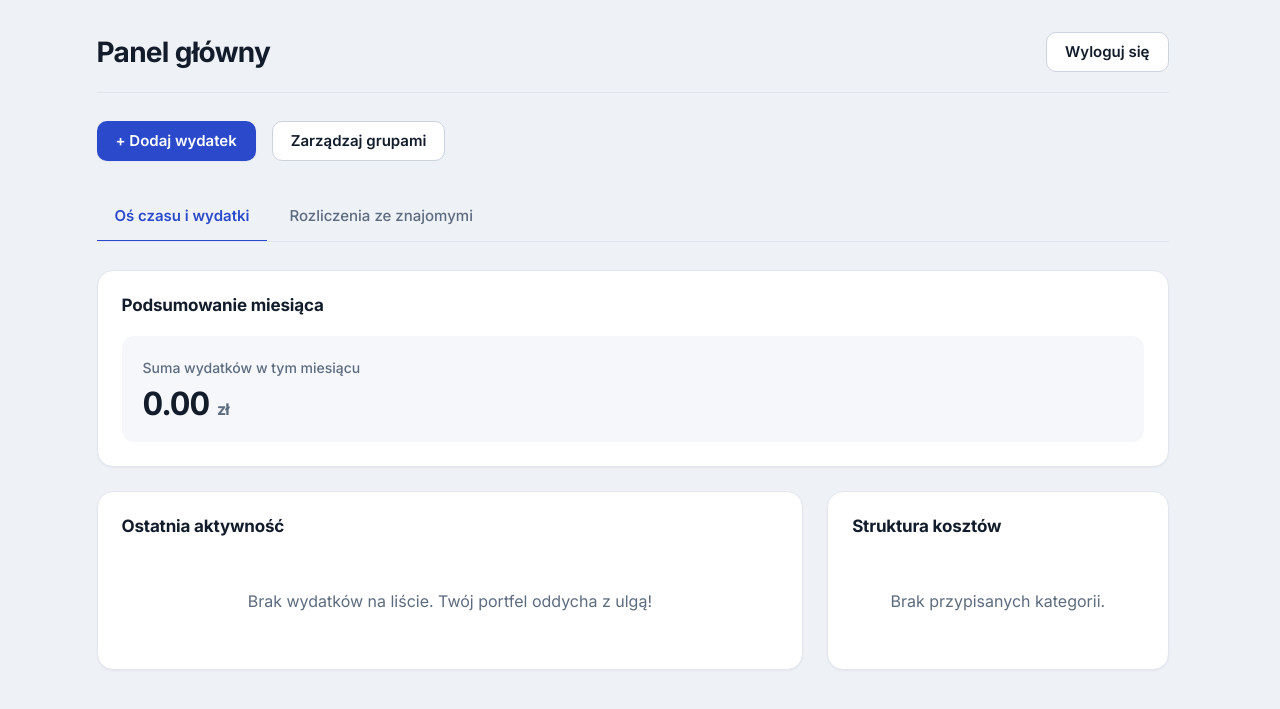
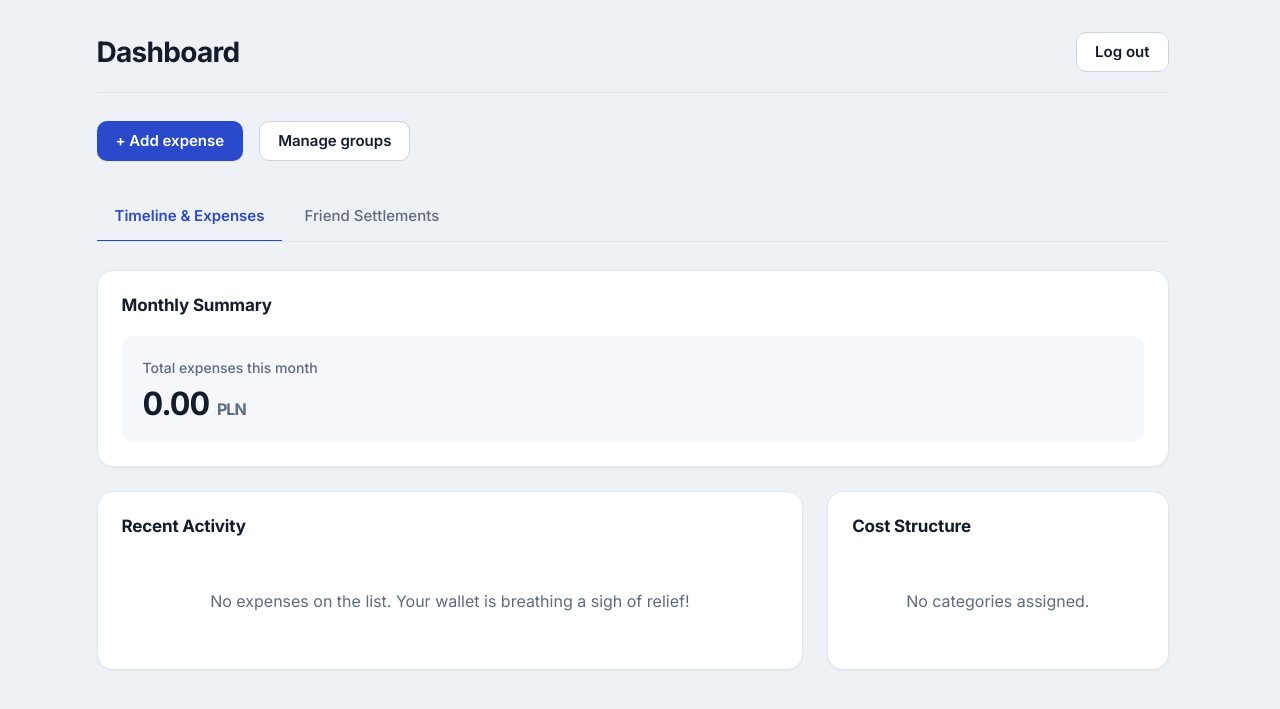
Before and after one commit to mikchuma/CostFlo, a Django app: page /expenses/ in a window 1280 px wide. Shown: the top 709 px of the page. Run offline with Django 5.2, Linux system fonts and the light colour scheme; the visitor is signed in with stand-in values (Sample User, id 1); data that the repository does not hold is empty.

Commit message:
feat: translated templates to en

```diff
--- a/expenses/templates/expenses/dashboard.html
+++ b/expenses/templates/expenses/dashboard.html
@@ -1,10 +1,10 @@
 {% load static %}
 <!DOCTYPE html>
-<html lang="pl">
+<html lang="en">
 <head>
     <meta charset="UTF-8">
     <meta name="viewport" content="width=device-width, initial-scale=1.0">
-    <title>Centrum Finansów</title>
+    <title>Finance Center</title>
 
     <link rel="preconnect" href="https://fonts.googleapis.com">
     <link rel="preconnect" href="https://fonts.gstatic.com" crossorigin>
@@ -16,35 +16,35 @@
     <div class="container">
 
         <header class="top-nav">
-            <h1>Panel główny</h1>
+            <h1>Dashboard</h1>
             <form method="post" action="{% url 'logout' %}" style="margin: 0;">
                 {% csrf_token %}
-                <button type="submit" class="btn btn-outline">Wyloguj się</button>
+                <button type="submit" class="btn btn-outline">Log out</button>
             </form>
         </header>
 
         <div style="display: flex; gap: 16px; margin-bottom: 32px;">
-            <a href="{% url 'expense-add' %}" class="btn btn-primary">+ Dodaj wydatek</a>
-            <a href="{% url 'group-list' %}" class="btn btn-outline">Zarządzaj grupami</a>
+            <a href="{% url 'expense-add' %}" class="btn btn-primary">+ Add expense</a>
+            <a href="{% url 'group-list' %}" class="btn btn-outline">Manage groups</a>
         </div>
 
         <nav class="tabs-container">
             <a href="?tab=history" class="tab-link {% if active_tab == 'history' %}active{% endif %}">
-                Oś czasu i wydatki
+                Timeline & Expenses
             </a>
             <a href="?tab=groups" class="tab-link {% if active_tab == 'groups' %}active{% endif %}">
-                Rozliczenia ze znajomymi
+                Friend Settlements
             </a>
         </nav>
 
         {% if active_tab == 'history' %}
             <div class="card">
-                <h2 class="card-header">Podsumowanie miesiąca</h2>
+                <h2 class="card-header">Monthly Summary</h2>
                 <div class="stats-grid">
                     <div class="stat-box">
-                        <div class="stat-label">Suma wydatków w tym miesiącu</div>
+                        <div class="stat-label">Total expenses this month</div>
                         <div class="stat-value" style="color: var(--text-main);">
-                            {{ monthly_total|floatformat:2 }} <span style="font-size: 1rem; color: var(--text-muted);">zł</span>
+                            {{ monthly_total|floatformat:2 }} <span style="font-size: 1rem; color: var(--text-muted);">PLN</span>
                         </div>
                     </div>
                 </div>
@@ -53,7 +53,7 @@
             <div style="display: grid; grid-template-columns: repeat(auto-fit, minmax(300px, 1fr)); gap: 24px; margin-bottom: 24px; align-items: start;">
 
                 <div class="card" style="margin-bottom: 0; grid-column: span 2;">
-                    <h2 class="card-header">Ostatnia aktywność</h2>
+                    <h2 class="card-header">Recent Activity</h2>
                     <ul class="list-group">
                         {% for item in history %}
                             <li class="list-item">
@@ -62,36 +62,42 @@
                                     <div class="stat-label" style="margin: 6px 0 0 0; text-transform: none;">
                                         {{ item.date|date:"d M Y" }}
                                         {% if item.group_name %}
-                                            &bull; <span style="color: var(--primary); font-weight: 600;">Grupa: {{ item.group_name }}</span>
+                                            &bull; <span style="color: var(--primary); font-weight: 600;">Group: {{ item.group_name }}</span>
                                         {% endif %}
                                     </div>
                                 </div>
                                 <div style="display: flex; align-items: center; gap: 16px;">
-                                    <span class="badge neutral">{{ item.amount|floatformat:2 }} zł</span>
+                                    <span class="badge neutral">{{ item.amount|floatformat:2 }} PLN</span>
                                     {% if item.type == 'personal' %}
-                                        <a href="{% url 'expense-edit' item.id %}" class="btn btn-outline" style="padding: 6px 12px; font-size: 0.8rem;">Edytuj</a>
+                                        <a href="{% url 'expense-edit' item.id %}" class="btn btn-outline" style="padding: 6px 12px; font-size: 0.8rem;">Edit</a>
+                                        <form action="{% url 'expense-delete' item.id %}" method="post" style="margin: 0; display: inline-block;">
+                                            {% csrf_token %}
+                                            <button type="submit" class="btn btn-outline" style="padding: 6px 12px; font-size: 0.8rem; color: var(--danger); border-color: var(--danger);">
+                                                Delete
+                                            </button>
+                                        </form>
                                     {% endif %}
                                 </div>
                             </li>
                         {% empty %}
                             <li class="list-item text-muted" style="justify-content: center; padding: 32px 0;">
-                                Brak wydatków na liście. Twój portfel oddycha z ulgą!
+                                No expenses on the list. Your wallet is breathing a sigh of relief!
                             </li>
                         {% endfor %}
                     </ul>
                 </div>
 
                 <div class="card" style="margin-bottom: 0;">
-                    <h2 class="card-header">Struktura kosztów</h2>
+                    <h2 class="card-header">Cost Structure</h2>
                     <ul class="list-group">
                     {% for row in by_category %}
                         <li class="list-item">
                             <span style="font-weight: 500;">{{ row.category }}</span>
-                            <strong>{{ row.total|floatformat:2 }} zł</strong>
+                            <strong>{{ row.total|floatformat:2 }} PLN</strong>
                         </li>
                     {% empty %}
                         <li class="list-item text-muted" style="justify-content: center; padding: 32px 0;">
-                            Brak przypisanych kategorii.
+                            No categories assigned.
                         </li>
                     {% endfor %}
                     </ul>
@@ -101,20 +107,20 @@
         {% elif active_tab == 'groups' %}
 
             <div class="card">
-                <h2 class="card-header">Bilans ogólny</h2>
+                <h2 class="card-header">Overall Balance</h2>
                 <div class="stats-grid">
                     <div class="stat-box">
-                        <div class="stat-label">Musisz oddać</div>
-                        <div class="stat-value text-red">{{ my_debts_total|floatformat:2 }} zł</div>
+                        <div class="stat-label">You owe</div>
+                        <div class="stat-value text-red">{{ my_debts_total|floatformat:2 }} PLN</div>
                     </div>
                     <div class="stat-box">
-                        <div class="stat-label">Inni są Ci winni</div>
-                        <div class="stat-value text-green">{{ others_debts_total|floatformat:2 }} zł</div>
+                        <div class="stat-label">Others owe you</div>
+                        <div class="stat-value text-green">{{ others_debts_total|floatformat:2 }} PLN</div>
                     </div>
                     <div class="stat-box" style="background-color: var(--card-bg);">
-                        <div class="stat-label">Twój bilans netto</div>
+                        <div class="stat-label">Your net balance</div>
                         <div class="stat-value {% if balance > 0 %}text-green{% elif balance < 0 %}text-red{% endif %}">
-                            {% if balance > 0 %}+{% endif %}{{ balance|floatformat:2 }} zł
+                            {% if balance > 0 %}+{% endif %}{{ balance|floatformat:2 }} PLN
                         </div>
                     </div>
                 </div>
@@ -123,30 +129,30 @@
             <div style="display: grid; grid-template-columns: repeat(auto-fit, minmax(300px, 1fr)); gap: 24px; margin-bottom: 24px; align-items: start;">
 
                 <div class="card" style="margin-bottom: 0;">
-                    <h3 class="card-header">Do spłaty</h3>
+                    <h3 class="card-header">To pay off</h3>
                     <ul class="list-group">
                         {% for share in my_debts %}
                             <li class="list-item">
                                 <div>
-                                    <span>Dla <strong>{{ share.expense.user.username }}</strong></span>
+                                    <span>For <strong>{{ share.expense.user.username }}</strong></span>
                                     <div class="stat-label" style="margin: 4px 0 0 0; text-transform: none;">
-                                        Grupa: <strong>{{ share.expense.group.name }}</strong> • {{ share.expense.description }}
+                                         Group: <strong>{{ share.expense.group.name }}</strong> {{ share.expense.description }}
                                     </div>
                                 </div>
                                 <div style="display: flex; align-items: center; gap: 12px;">
-                                    <span class="badge red">- {{ share.amount|floatformat:2 }} zł</span>
+                                     <span class="badge red">- {{ share.amount|floatformat:2 }} PLN</span>
 
                                     <form action="{% url 'settle-share' share.expense.group.pk share.user.pk share.expense.user.pk %}" method="post" style="margin: 0;">
                                         {% csrf_token %}
-                                        <button type="submit" class="btn btn-outline" style="padding: 6px 12px; font-size: 0.8rem; color: var(--success-text); border-color: var(--success-text);">
-                                             Opłać
+                                        <button type="submit" class="btn btn-outline" style="padding: 6px 12px; font-size: 0.8rem; color: var(--success); border-color: var(--success);">
+                                             Pay
                                         </button>
                                     </form>
                                 </div>
                             </li>
                         {% empty %}
                             <li class="list-item text-muted" style="justify-content: center; padding: 32px 0;">
-                                Jesteś czysty! Nie masz żadnych długów. 🎉
+                                You're all clear! You have no debts. 🎉
                             </li>
                         {% endfor %}
                     </ul>
--- a/expenses/templates/expenses/expense_delete.html
+++ b/expenses/templates/expenses/expense_delete.html
@@ -5,6 +5,6 @@
     <title>Title</title>
 </head>
 <body>
-    <form method="post">{% csrf_token %}<button type="submit">Usuń</button></form>
+    <form method="post">{% csrf_token %}<button type="submit">Delete</button></form>
 </body>
 </html>
```
Also changed, not shown: expenses/templates/expenses/add_member_to_group.html (+7 -7 lines), expenses/templates/expenses/custom_split.html (+11 -11 lines), expenses/templates/expenses/expense_form.html (+7 -7 lines), expenses/templates/expenses/expenseshare_list.html (+18 -18 lines), expenses/templates/expenses/group_form.html (+7 -7 lines), expenses/templates/expenses/group_list.html (+9 -9 lines), expenses/templates/registration/login.html (+4 -4 lines), expenses/templates/registration/signup.html (+4 -4 lines), .mcp.json (added).
